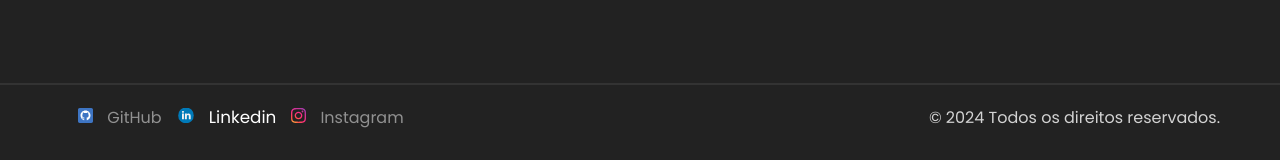
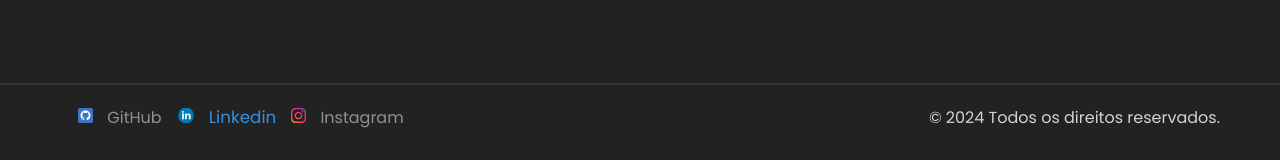
Before and after one commit to Adrianhenrrique/Adrianhenrrique.github.io, a PHP site: page / in a window 1280 px wide, with the pointer over the restyled element. Shown: the part 812-972 px from the top of the page. Run offline with PHP 8.4, Linux system fonts and the light colour scheme; some web fonts are replaced.

Commit message:
add Hover social media color

```diff
--- a/style.css
+++ b/style.css
@@ -227,6 +227,14 @@ footer div a {
     color: #FFF;
 }
 
+.social-media:nth-child(2):hover {
+    color: #388fe0;
+}
+
+.social-media:nth-child(3):hover {
+    color: #dd0ff0;
+}
+
 @media (max-width: 900px) {
     .content.header {
         margin-bottom: 100px;
```
